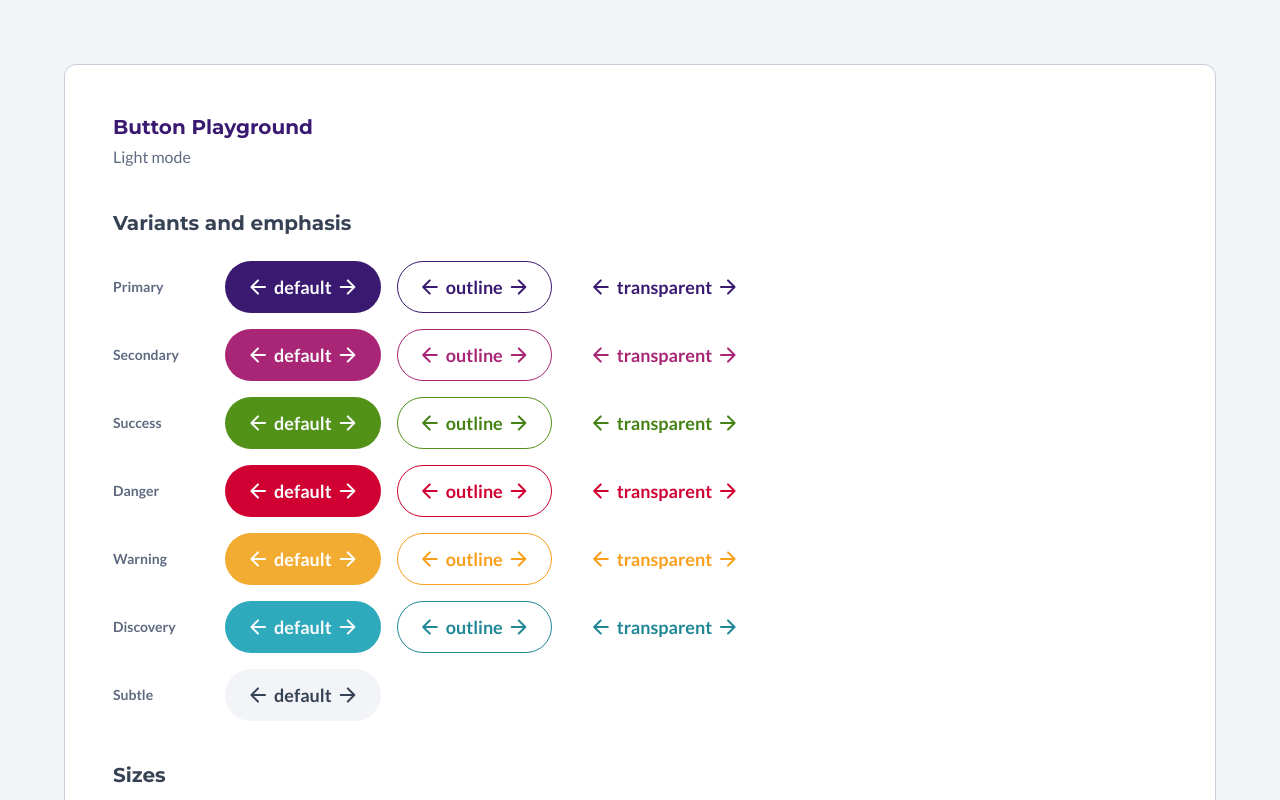
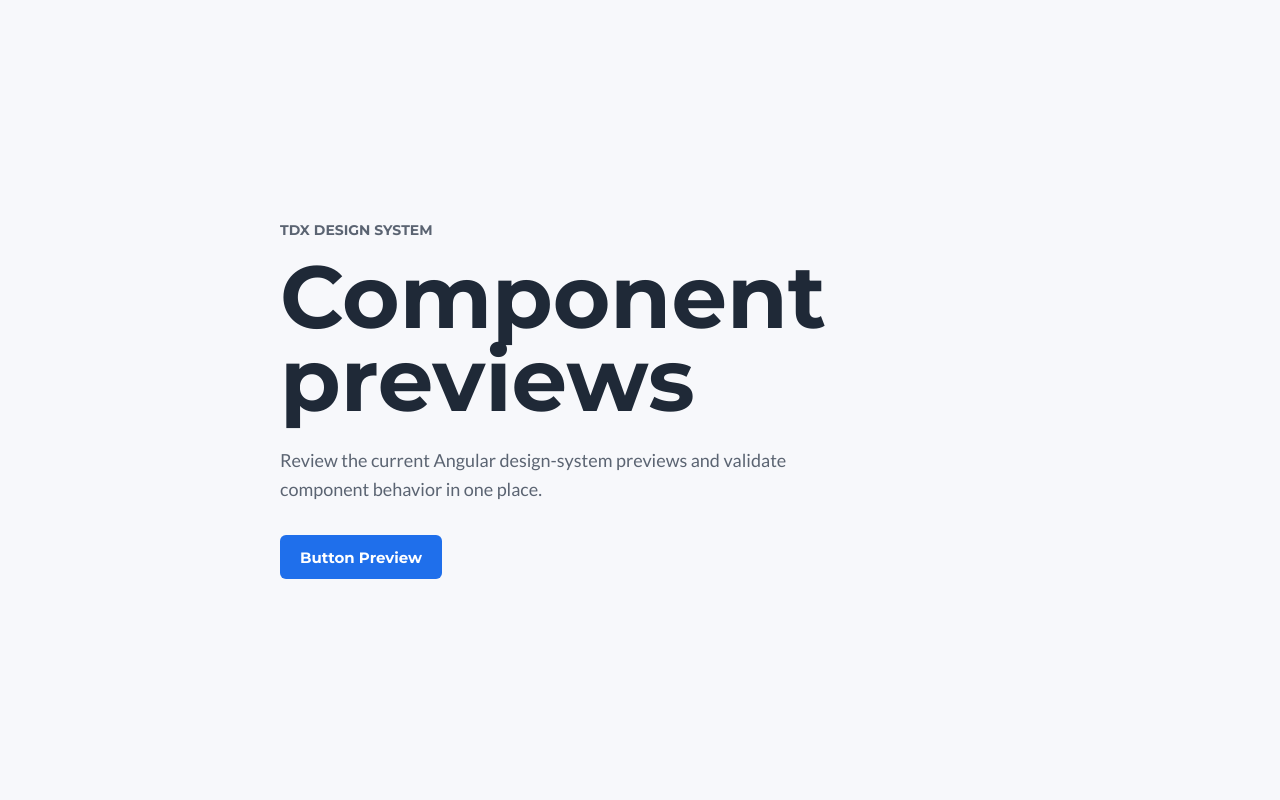
Before and after one commit to ajocson/tdx-design-system, an Angular app: page / in a window 1280 px wide. Before the commit this address led to /buttons. Shown: the top 800 px of the page. Built offline with nearby package versions, Linux system fonts and the light colour scheme.

Commit message:
Set up GitHub Pages deployment

```diff
--- a/package.json
+++ b/package.json
@@ -6,6 +6,7 @@
     "ng": "ng",
     "start": "ng serve --host 127.0.0.1 --port 4200",
     "build": "ng build",
+    "build:github-pages": "ng build --configuration production --base-href=/tdx-design-system/ && cp dist/tdx-angular-button-preview/browser/index.html dist/tdx-angular-button-preview/browser/404.html && touch dist/tdx-angular-button-preview/browser/.nojekyll",
     "test": "ng test"
   },
   "dependencies": {
--- a/src/app/app-routing.module.ts
+++ b/src/app/app-routing.module.ts
@@ -1,21 +1,23 @@
 import { NgModule } from '@angular/core';
 import { RouterModule, Routes } from '@angular/router';
 import { ButtonPreviewComponent } from './button-preview/button-preview.component';
+import { HomeComponent } from './home/home.component';
 
 const routes: Routes = [
+  {
+    path: '',
+    component: HomeComponent,
+    pathMatch: 'full',
+    title: 'TDX Design System Preview',
+  },
   {
     path: 'buttons',
     component: ButtonPreviewComponent,
     title: 'TDX Button Preview',
   },
   {
-    path: '',
-    pathMatch: 'full',
-    redirectTo: 'buttons',
-  },
-  {
     path: '**',
-    redirectTo: 'buttons',
+    redirectTo: '',
   },
 ];
 
--- a/src/app/app.module.ts
+++ b/src/app/app.module.ts
@@ -3,10 +3,11 @@ import { BrowserModule } from '@angular/platform-browser';
 import { AppRoutingModule } from './app-routing.module';
 import { AppComponent } from './app.component';
 import { ButtonPreviewModule } from './button-preview/button-preview.module';
+import { HomeComponent } from './home/home.component';
 
 @NgModule({
   bootstrap: [AppComponent],
-  declarations: [AppComponent],
+  declarations: [AppComponent, HomeComponent],
   imports: [BrowserModule, AppRoutingModule, ButtonPreviewModule],
 })
 export class AppModule {}
--- /dev/null
+++ b/src/app/home/home.component.html
@@ -0,0 +1,11 @@
+<main class="home-shell">
+  <section class="home-intro" aria-labelledby="home-title">
+    <p class="home-eyebrow">TDX Design System</p>
+    <h1 id="home-title">Component previews</h1>
+    <p class="home-copy">
+      Review the current Angular design-system previews and validate component
+      behavior in one place.
+    </p>
+    <a class="home-link" routerLink="/buttons">Button Preview</a>
+  </section>
+</main>
--- /dev/null
+++ b/src/app/home/home.component.scss
@@ -0,0 +1,65 @@
+:host {
+  display: block;
+  min-height: 100vh;
+}
+
+.home-shell {
+  align-items: center;
+  background: var(--surface-default, #f7f8fb);
+  color: var(--text-neutral-primary, #1f2937);
+  display: flex;
+  min-height: 100vh;
+  padding: 48px 24px;
+}
+
+.home-intro {
+  margin: 0 auto;
+  max-width: 720px;
+  width: 100%;
+}
+
+.home-eyebrow {
+  color: var(--text-neutral-secondary, #5b6472);
+  font-family: 'Montserrat', sans-serif;
+  font-size: 0.875rem;
+  font-weight: 700;
+  letter-spacing: 0;
+  margin: 0 0 16px;
+  text-transform: uppercase;
+}
+
+h1 {
+  font-family: 'Montserrat', sans-serif;
+  font-size: clamp(2.5rem, 7vw, 5.5rem);
+  line-height: 0.95;
+  margin: 0;
+}
+
+.home-copy {
+  color: var(--text-neutral-secondary, #5b6472);
+  font-family: 'Lato', sans-serif;
+  font-size: 1.125rem;
+  line-height: 1.6;
+  margin: 24px 0 32px;
+  max-width: 560px;
+}
+
+.home-link {
+  align-items: center;
+  background: var(--button-primary-default-bg, #1f6feb);
+  border-radius: var(--button-radius, 6px);
+  color: var(--button-primary-default-text, #ffffff);
+  display: inline-flex;
+  font-family: 'Montserrat', sans-serif;
+  font-size: 0.9375rem;
+  font-weight: 700;
+  justify-content: center;
+  min-height: 44px;
+  padding: 0 20px;
+  text-decoration: none;
+}
+
+.home-link:focus-visible {
+  outline: 3px solid var(--focus-ring, #84c5ff);
+  outline-offset: 3px;
+}
```
Also changed, not shown: src/app/home/home.component.ts (added, +9 -0 lines).
